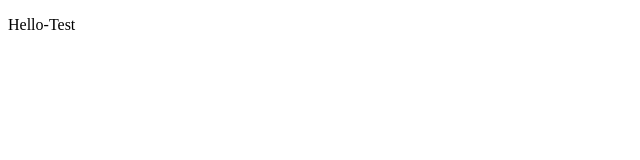
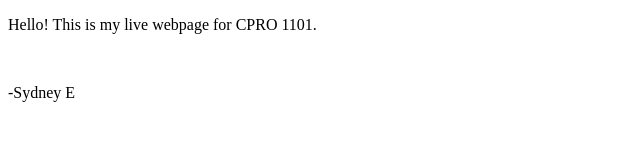
Before and after one commit to thewhoshirt/GitHub, a plain HTML site: page index.html in a window 1280 px wide. Shown: the whole page, without its empty margins (0-640 px from the left). Drawn offline with Linux system fonts and the light colour scheme.

Commit message:
Update infor

```diff
--- a/index.html
+++ b/index.html
@@ -4,10 +4,13 @@
 <head>
     <meta charset="UTF-8">
     <meta name="viewport" content="width=device-width>, initial-scale=1.0">
-    <title>Document</title>
+    <title>Sydney E</title>
 </head>
 <body>
-    <p>Hello-Test</p>
+    <p>Hello! This is my live webpage for CPRO 1101.</p>
+    <br/>
+    <p>-Sydney E</p>
+
 
 </body>
 </html>
```
